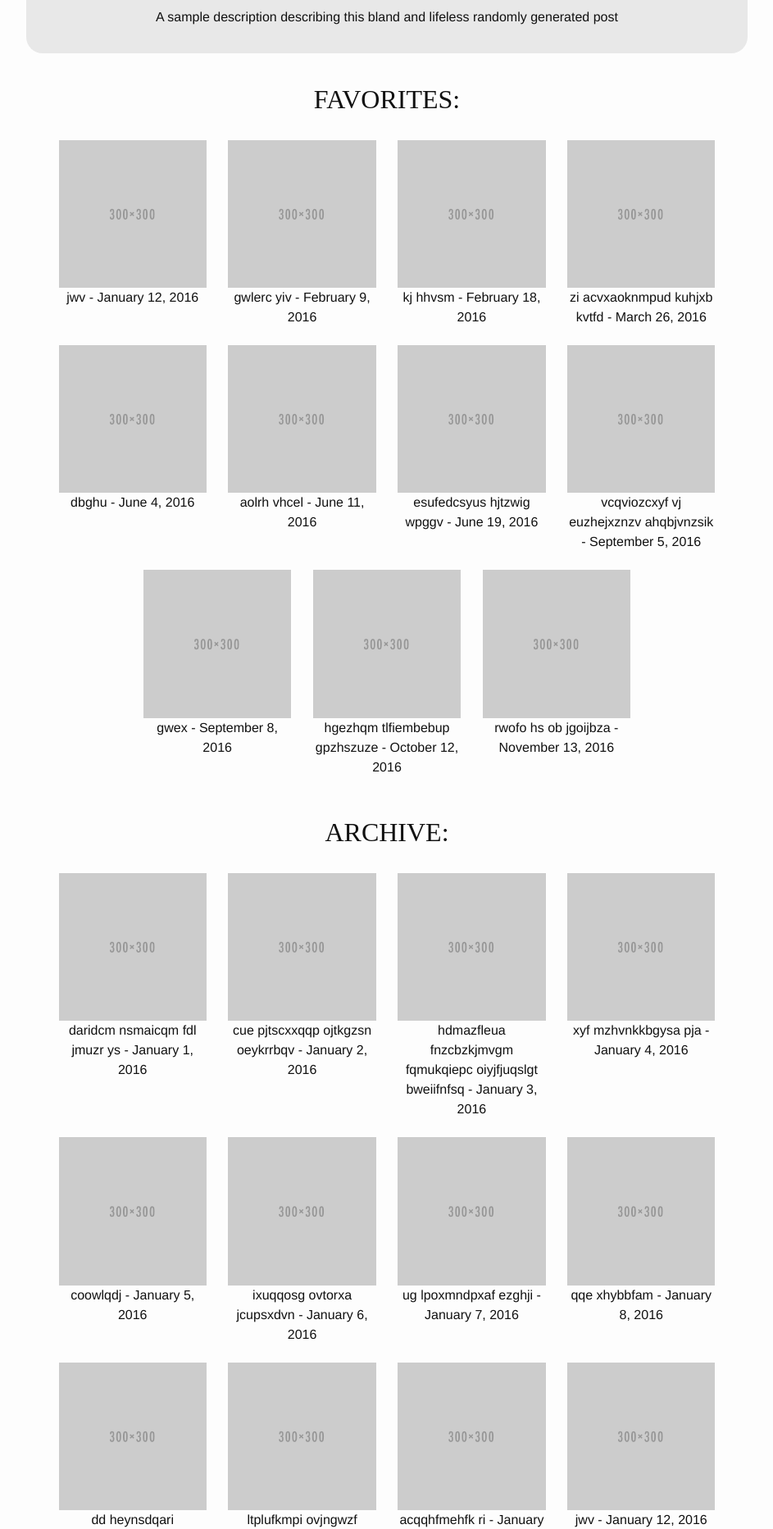
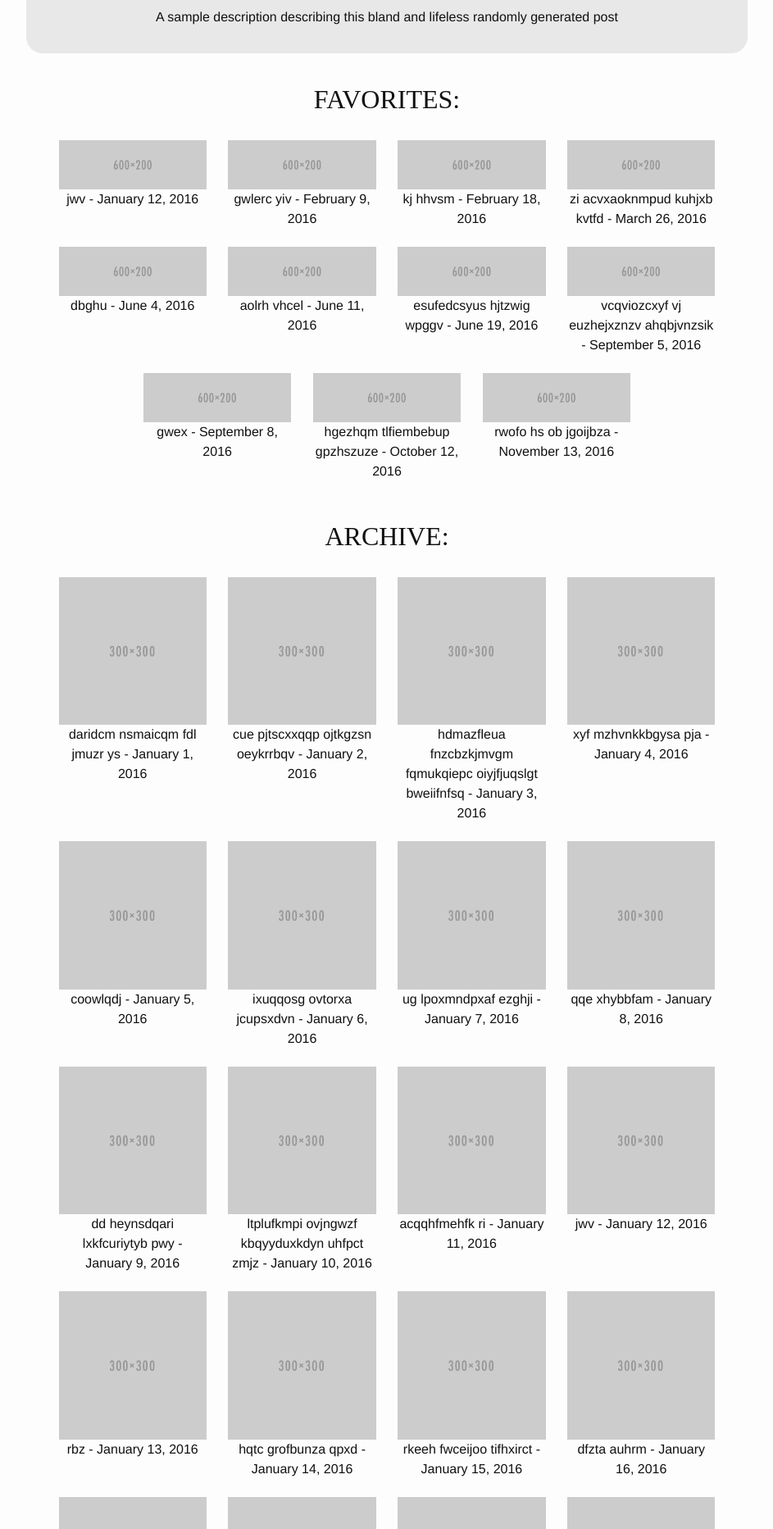
Before and after one commit to spencerflem/rifflist, a Jekyll site: the page built from index.html, in a window 1280 px wide. Shown: the part 524-2389 px from the top of the page at 82% size, without its empty margins (168-1111 px from the left). Built offline with Jekyll 4.4.1, drawn with Linux system fonts in a browser that asks for light colours; some web fonts are replaced.

Commit message:
try out new image size

```diff
--- a/_includes/favorites.html
+++ b/_includes/favorites.html
@@ -7,7 +7,7 @@
     {% endif %}
     <div class="preview-panel hidden-xs">
         <a href="{{ post.url | prepend: site.baseurl }}">
-          <img src="{{ post.img.square | prepend: site.baseurl }}">
+          <img src="{{ post.img.wide | prepend: site.baseurl }}">
         </a>
         <div>
           {{ post.title }} - {{ post.date | date: "%B %-d, %Y" }}
```
